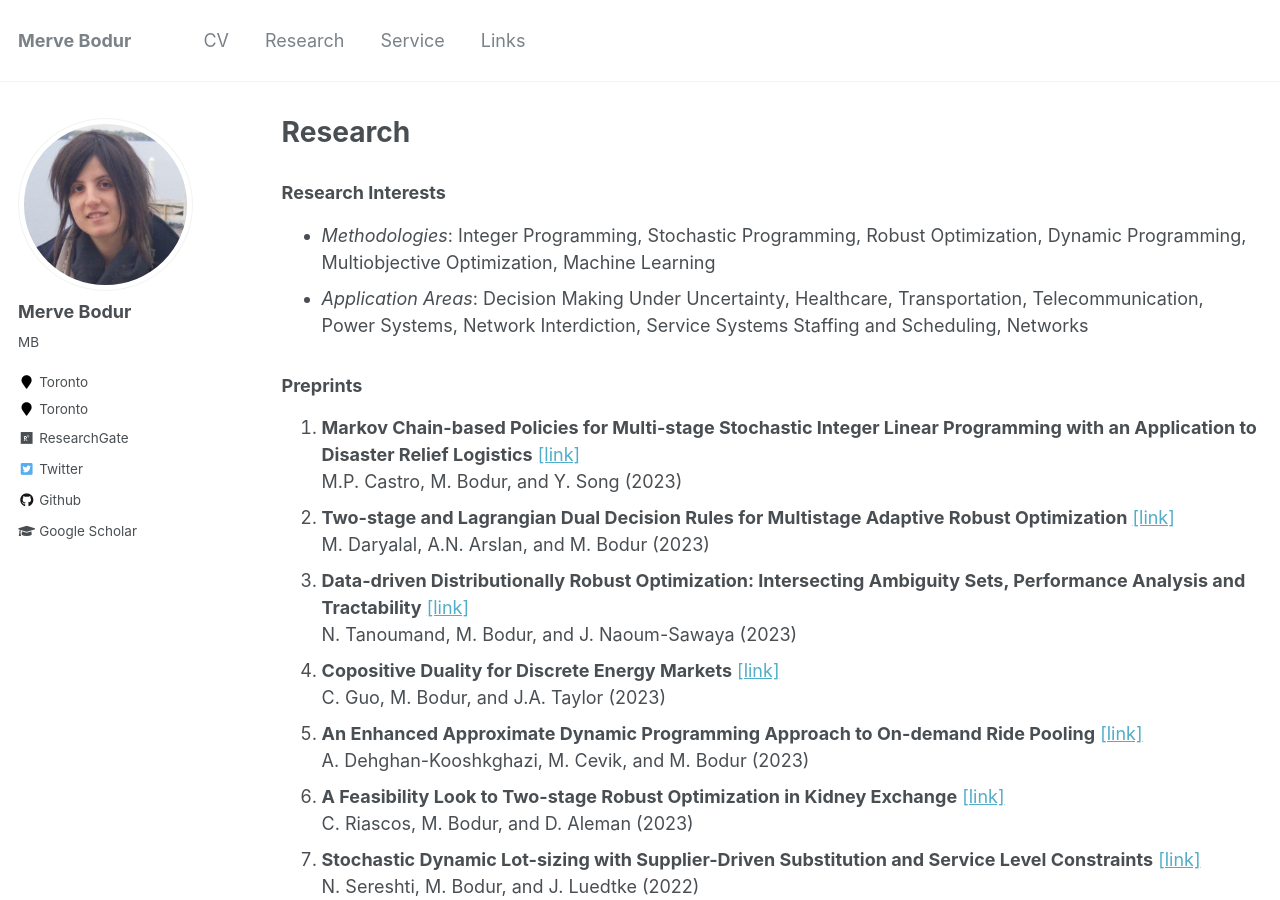
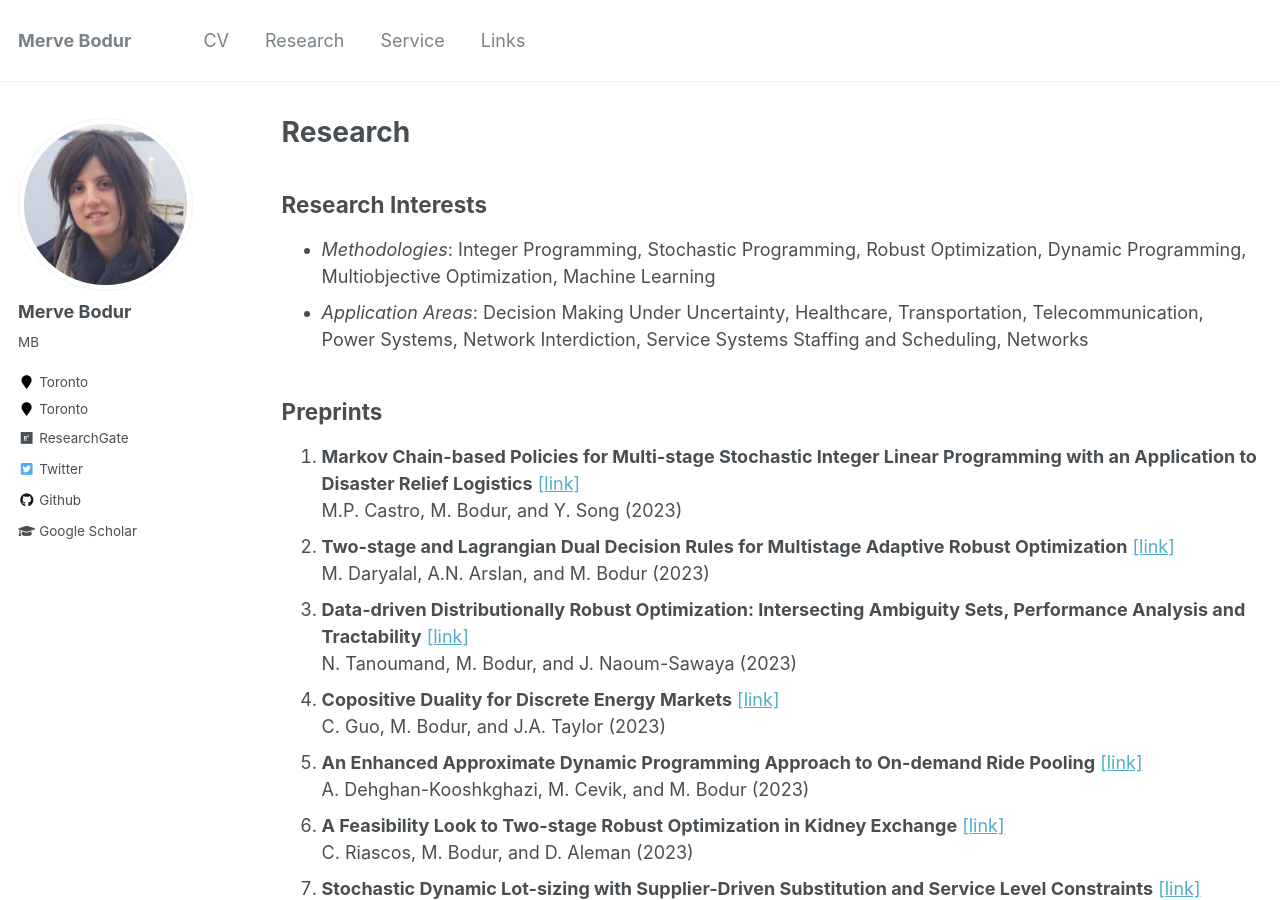
Before and after one commit to mervebodur/mervebodur.github.io, a Jekyll site: the page built from _pages/research.md, in a window 1280 px wide and 900 px high. Built offline with Jekyll 4.4.1, drawn with Linux system fonts in a browser that asks for light colours.

```diff
--- a/_pages/research.md
+++ b/_pages/research.md
@@ -5,11 +5,11 @@ permalink: /research/
 author_profile: true
 ---
 
-### Research Interests
+## Research Interests
 - *Methodologies*: Integer Programming, Stochastic Programming, Robust Optimization, Dynamic Programming, Multiobjective Optimization, Machine Learning
 - *Application Areas*: Decision Making Under Uncertainty, Healthcare, Transportation, Telecommunication, Power Systems, Network Interdiction, Service Systems Staffing and Scheduling, Networks
 
-### Preprints
+## Preprints
 1. **Markov Chain-based Policies for Multi-stage Stochastic Integer Linear Programming with an Application to Disaster Relief Logistics** [[link]](https://arxiv.org/pdf/2207.14779)\
 M.P. Castro, M. Bodur, and Y. Song (2023)
 1. **Two-stage and Lagrangian Dual Decision Rules for Multistage Adaptive Robust Optimization** [[link]](https://arxiv.org/pdf/2305.06190)\
@@ -34,7 +34,7 @@ Z. Ansarilari, M. Bodur, and A. Shalaby (2022)
 K. Mousavi, M. Bodur, M. Cevik, and M.J. Roorda (2021)
 
 
-### Journal Papers
+## Journal Papers
 1. **Multistage stochastic fractionated intensity modulated radiation therapy planning** [[link]](https://doi.org/10.1016/j.cor.2023.106371)\
 M. Bodur , M. Cevik, A. Cire, M. Ruschin, J. Wang\
 *Computers and Operations Research* (2023)
@@ -118,7 +118,7 @@ M. Bodur, T. Ekim, and Z. C. Taşkın\
 *Networks* (2013)
 
 
-### Conference Publications
+## Conference Publications
 1.  **Neur2SP: Neural Two-Stage Stochastic Programming**\
 J. Dumouchelle*, R. Patel*, E.B. Khalil, and M. Bodur\
 *Proceedings of the 36th Annual Conference on Advances in Neural Information Processing Systems (NeurIPS)* (2022)
@@ -132,7 +132,7 @@ Z. Ansarilari, M. M. Nesheli, M. Bodur, A. Shalaby, and S. Srikukenthiran\
 Z. Ansarilari, M. M. Nesheli, S. Srikukenthiran, M. Bodur, and A. Shalaby\
 *CD Proceedings of the 14th Conference on Advanced Systems for Public Transport* (2018)
 
-### Data and Online Supplements
+## Data and Online Supplements
 . Data for paper "Strenghtened Benders Cuts for Stochastic Integer Programs with Continuous Recourse", by Bodur, Dash, Gunluk and Luedtke, 2017: [[STOCHIPCUTS]](https://drive.google.com/file/d/1a9NGWfOfBntu35XMyHa00lKy9UjbVvx5/view?usp=sharing)
 . Data for paper "Integer Programming Formulations for Minimum Deficiency Interval Coloring", by Bodur and Luedtke, 2018: [[MINDEF]](https://drive.google.com/file/d/1SAKKlcJ2Q-YOFBioQex_O2fl1yCFPuSi/view?usp=sharing)
 . Data for paper "Integer Programming, Constraint Programming, and Hybrid Decomposition Approaches to Discretizable Distance Geometry Problems", by MacNeil and Bodur, 2019: [[MINDOUBLE]](https://drive.google.com/file/d/1sWqqJ8y7bRsfYBCTr0Lz6r82VDQEOS7m/view?usp=sharing)
```
